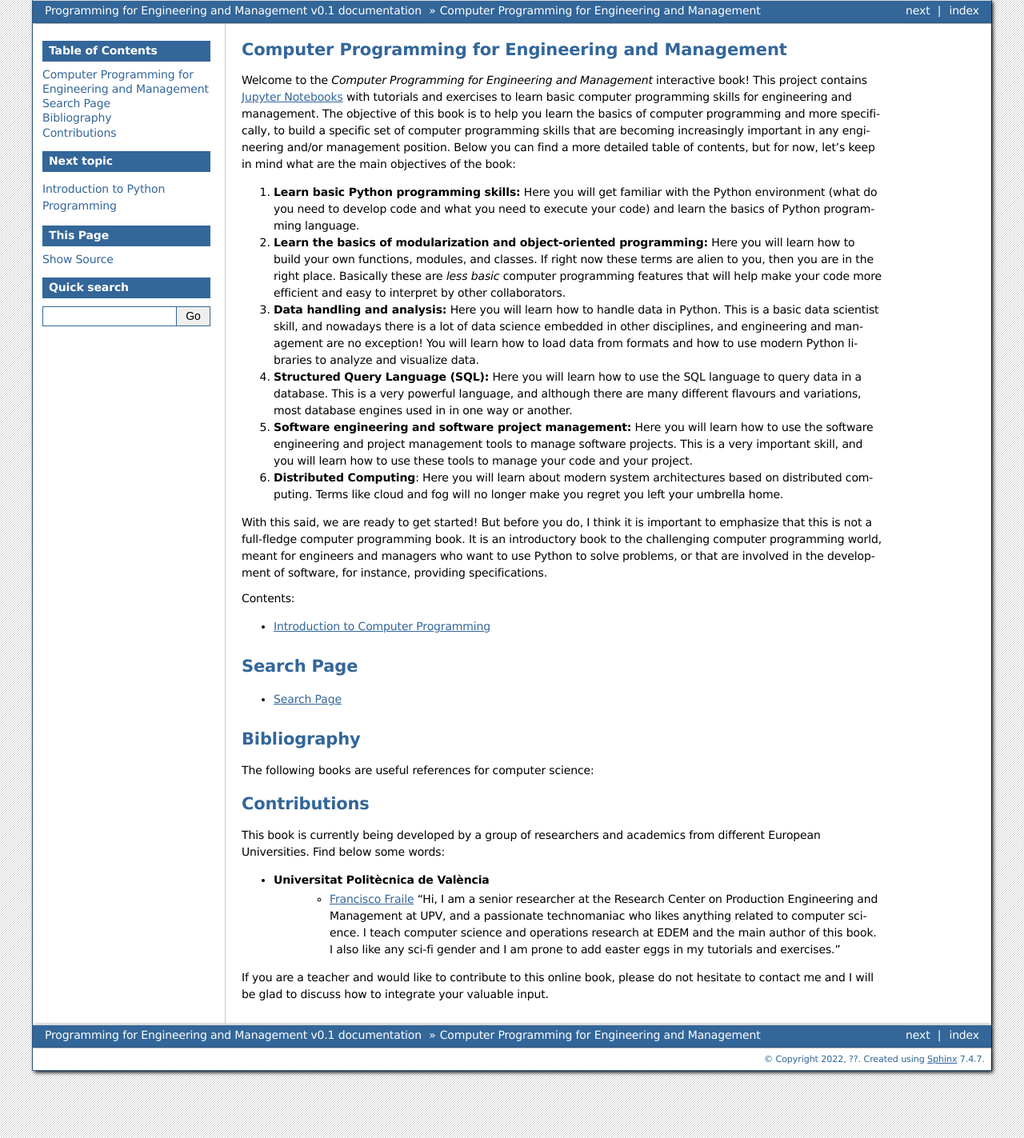
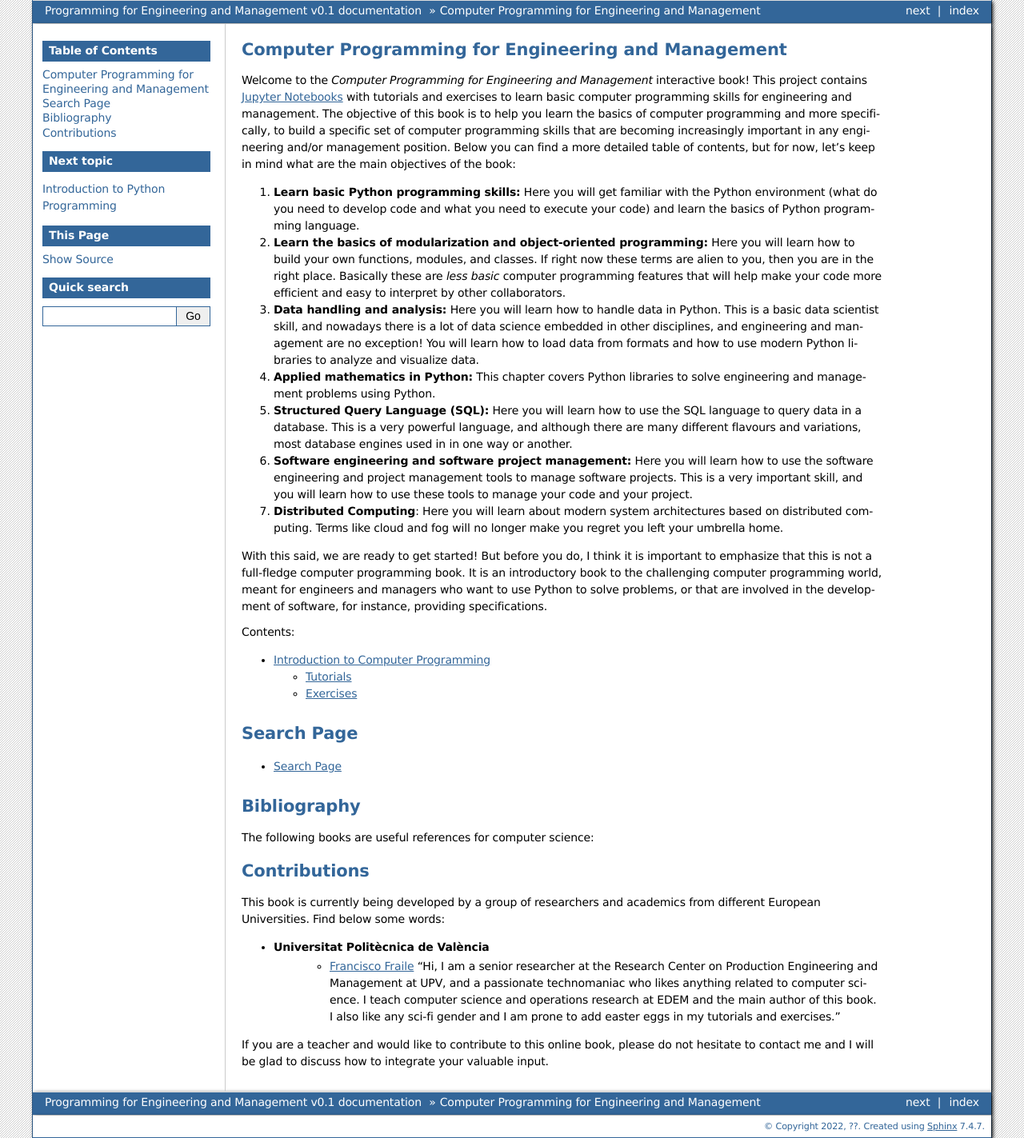
Before and after one commit to ffraile/computer_science_tutorials, a Sphinx documentation site: the page built from source/index.rst, in a window 1280 px wide. Shown: the whole page at 80% size. Built offline with Sphinx 7.4.7, drawn with Linux system fonts in a browser that asks for light colours; pages that are not in the unit, such as notebooks, are missing from menus.

Commit message:
Changes in index.rst

```diff
--- a/source/index.rst
+++ b/source/index.rst
@@ -12,9 +12,10 @@ Below you can find a more detailed table of contents, but for now, let's keep in
 1. **Learn basic Python programming skills:** Here you will get familiar with the Python environment (what do you need to develop code and what you need to execute your code) and learn the basics of Python programming language.
 2. **Learn the basics of modularization and object-oriented programming:** Here you will learn how to build your own functions, modules, and classes. If right now these terms are alien to you, then you are in the right place. Basically these are *less basic* computer programming features that will help make your code more efficient and easy to interpret by other collaborators.
 3. **Data handling and analysis:** Here you will learn how to handle data in Python. This is a basic data scientist skill, and nowadays there is a lot of data science embedded in other disciplines, and engineering and management are no exception! You will learn how to load data from formats and how to use modern Python libraries to analyze and visualize data.
-4. **Structured Query Language (SQL):** Here you will learn how to use the SQL language to query data in a database. This is a very powerful language, and although there are many different flavours and variations, most database engines used in in one way or another.
-5. **Software engineering and software project management:** Here you will learn how to use the software engineering and project management tools to manage software projects. This is a very important skill, and you will learn how to use these tools to manage your code and your project.
-6. **Distributed Computing**: Here you will learn about modern system architectures based on distributed computing. Terms like cloud and fog will no longer make you regret you left your umbrella home.
+4. **Applied mathematics in Python:** This chapter covers Python libraries to solve engineering and management problems using Python.
+5. **Structured Query Language (SQL):** Here you will learn how to use the SQL language to query data in a database. This is a very powerful language, and although there are many different flavours and variations, most database engines used in in one way or another.
+6. **Software engineering and software project management:** Here you will learn how to use the software engineering and project management tools to manage software projects. This is a very important skill, and you will learn how to use these tools to manage your code and your project.
+7. **Distributed Computing**: Here you will learn about modern system architectures based on distributed computing. Terms like cloud and fog will no longer make you regret you left your umbrella home.
 
 With this said, we are ready to get started! But before you do, I think it is important to emphasize that this is not a full-fledge computer programming book. It is an introductory book to the challenging computer programming world, meant for engineers and managers who want to use Python to solve problems, or that are involved in the development of software, for instance, providing specifications.
 
```
Also changed, not shown: source/Introduction/index.rst (+16 -8 lines), source/Introduction/exercises/1. Variables.ipynb (renamed from source/Class Exercises/1. Variables.ipynb), source/Introduction/exercises/2. Basic Operators.ipynb (renamed from source/Class Exercises/2. Basic Operators.ipynb), source/Introduction/exercises/3. Iterables.ipynb (renamed from source/Class Exercises/3. Iterables.ipynb), source/Introduction/exercises/4. Control Flow and Control Loops.ipynb (renamed from source/Class Exercises/4. Control Flow and Control Loops.ipynb), source/Introduction/exercises/5. Functions and Objects.ipynb (renamed from source/Class Exercises/5. Functions and Objects.ipynb).
